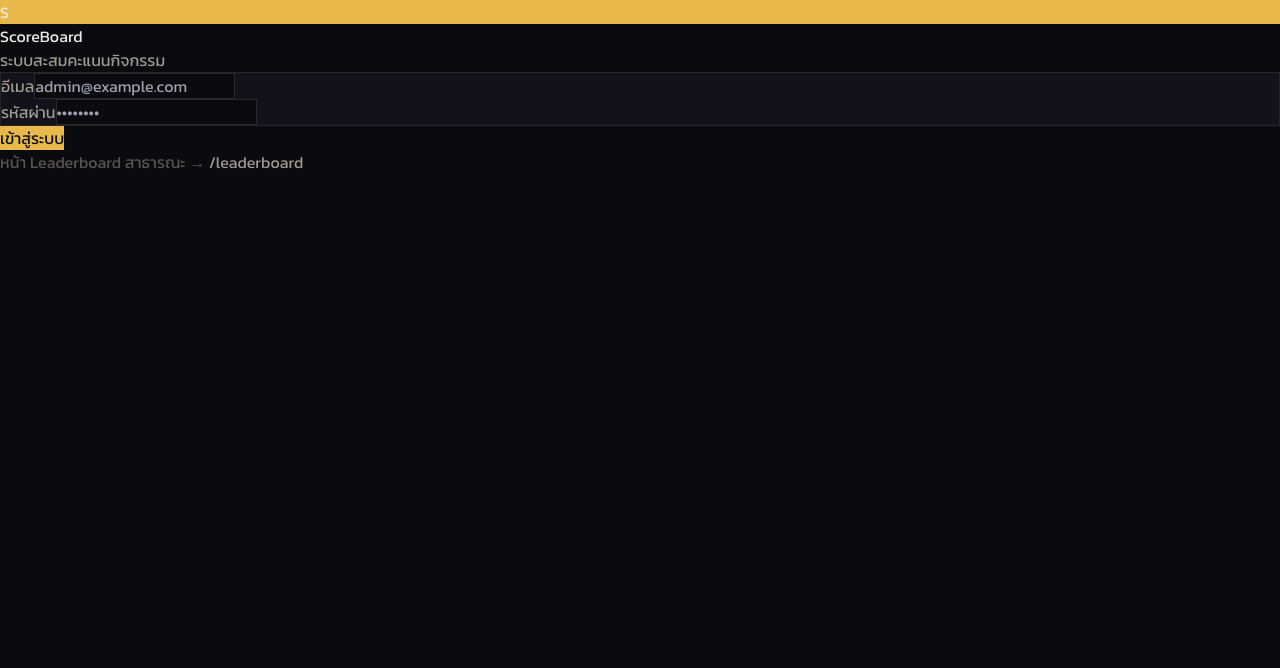
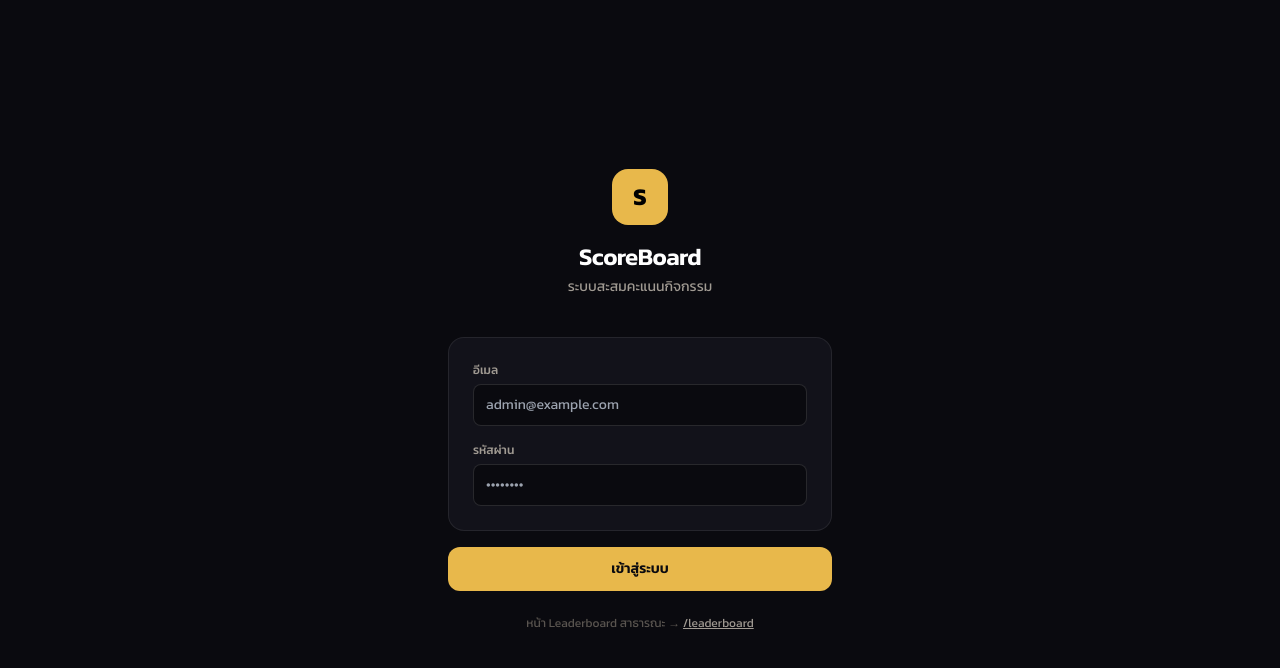
Before and after one commit to sk7pxcb2tj-web/score, a Next.js app: page /login in a window 1280 px wide. Shown: the top 668 px of the page. Built offline with nearby package versions, Linux system fonts and the light colour scheme; no server answers.

Commit message:
add tailwind.config.js

```diff
--- /dev/null
+++ b/tailwind.config.js
@@ -0,0 +1,14 @@
+/** @type {import('tailwindcss').Config} */
+module.exports = {
+  content: ['./src/**/*.{js,ts,jsx,tsx,mdx}'],
+  theme: {
+    extend: {
+      fontFamily: { sans: ['Kanit', 'sans-serif'] },
+      colors: {
+        bg0: '#0a0a0f', bg1: '#12121a', bg2: '#1a1a26', bg3: '#22222e',
+        gold: '#e8b84b', 'gold-dim': '#8a6a22',
+      },
+    },
+  },
+  plugins: [],
+}
```
